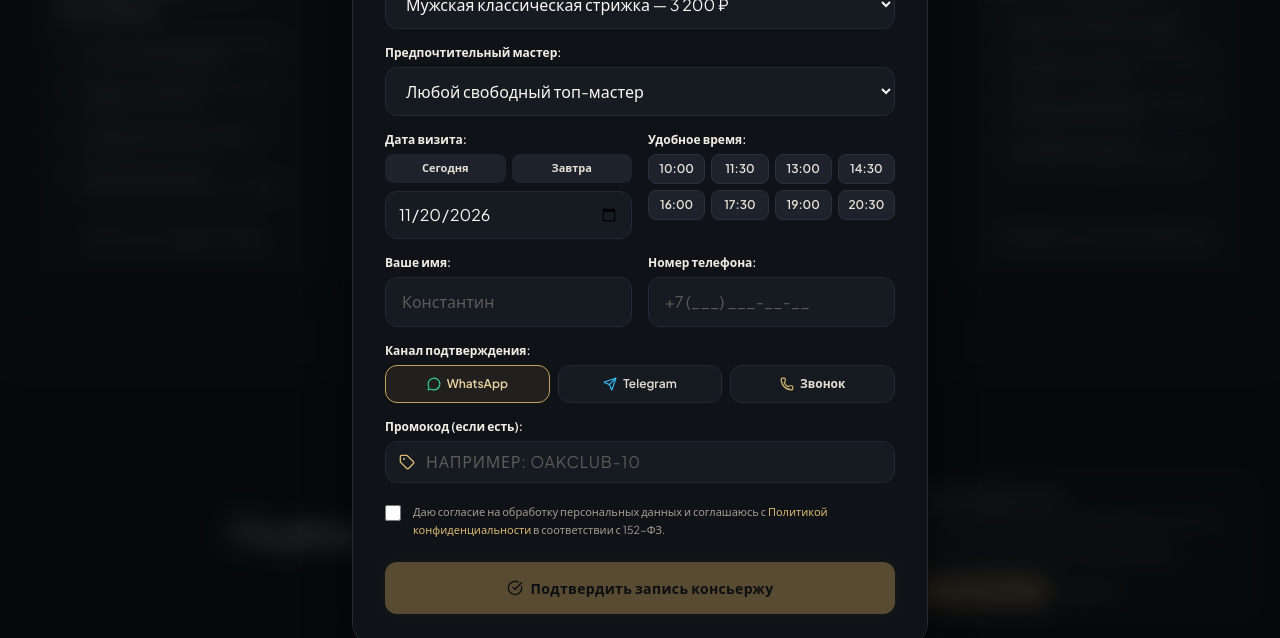
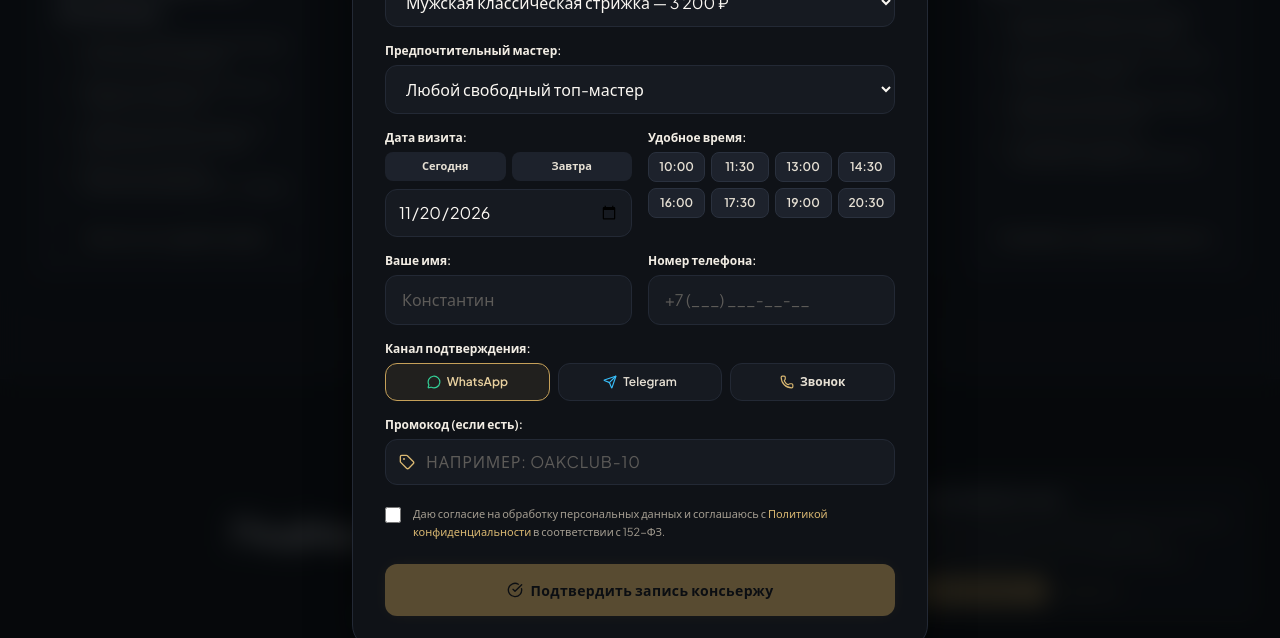
Before and after one commit to zeytankza/barbershop, a plain HTML site: page index.html in a window 1280 px wide. Both pictures are taken after a click on the button "Записаться на удобное время". Shown: the part 1528-2166 px from the top of the page. Drawn offline with nearby package versions, Linux system fonts and the light colour scheme.

Commit message:
Fix iOS Safari input font size to 16px

```diff
--- a/index.html
+++ b/index.html
@@ -2426,7 +2426,7 @@
           <label for="book-promo" class="block text-xs font-semibold text-cream-200 mb-1.5">Промокод (если есть):</label>
           <div class="relative">
             <i data-lucide="tag" class="w-4 h-4 text-gold-400 absolute left-3.5 top-1/2 -translate-y-1/2 pointer-events-none"></i>
-            <input type="text" id="book-promo" placeholder="НАПРИМЕР: OAKCLUB-10" class="w-full bg-obsidian-850 border border-obsidian-750 rounded-xl pl-10 pr-4 py-2.5 text-cream-100 placeholder-cream-muted/50 text-sm focus:border-gold-500 uppercase tracking-wider transition-colors" />
+            <input type="text" id="book-promo" placeholder="НАПРИМЕР: OAKCLUB-10" class="w-full bg-obsidian-850 border border-obsidian-750 rounded-xl pl-10 pr-4 py-2.5 text-cream-100 placeholder-cream-muted/50 text-base focus:border-gold-500 uppercase tracking-wider transition-colors" />
           </div>
         </div>
 
```
